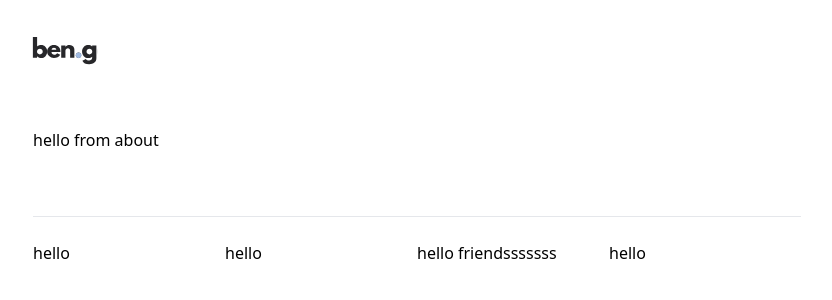
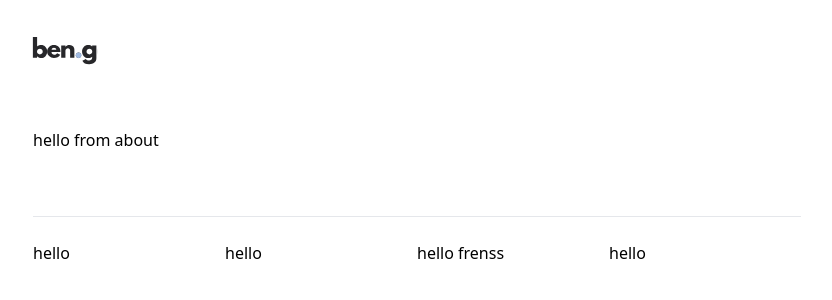
Before and after one commit to bengerlovin/bengerlovin.me, a Next.js app: page /about in a window 1280 px wide. Shown: the top 300 px of the page, without its empty margins (223-1055 px from the left). Built offline with nearby package versions, Linux system fonts and the light colour scheme; a web font is replaced by a local one.

Commit message:
removed console.logs in youtube.ts, adjusted footer, included link in youtube special link on homepage

```diff
--- a/components/Navigation/Footer.tsx
+++ b/components/Navigation/Footer.tsx
@@ -11,7 +11,7 @@ export default function Footer() {
           <div className='flex items-center justify-between max-w-3xl py-6'>
             <div className='flex-shrink-0 w-1/4'>hello</div>
             <div className='flex-shrink-0 w-1/4'>hello</div>
-            <div className='flex-shrink-0 w-1/4'>hello friendsssssss</div>
+            <div className='flex-shrink-0 w-1/4'>hello frenss</div>
             <div className='flex-shrink-0 w-1/4'>hello</div>
           </div>
         </div>
--- a/lib/youtube.ts
+++ b/lib/youtube.ts
@@ -40,14 +40,12 @@ export default async function getYoutubeStats() {
             let minuteLength = duration.toMinutes(duration.parse(videoItem.data.items?.[0].contentDetails.duration))
 
             if (minuteLength) {
-                console.log(minuteLength)
                 totalPlaybackTime += minuteLength;
             }
         }
 
     }
     totalPlaybackTime = parseInt(totalPlaybackTime.toFixed(0));
-    console.log(totalPlaybackTime)
 
     return totalPlaybackTime;
 
--- a/pages/index.tsx
+++ b/pages/index.tsx
@@ -26,7 +26,7 @@ export default function Home({ commitCount, playbackTime, youTubeStats }) {
         {/* Backstory / Timeline */}
         <PageSection>
           <div className='mt-3 text-xl text-gray-600'>
-            <p>I'm currently working as a full-stack developer at <SpecialLink href='https://www.sponsor.com/' variant='blue'> Sponsorium, Inc</SpecialLink>. In the past month, I've pushed <SpecialLink variant='purple' href='https://github.com/bengerlovin'>{commitCount} commits to Github</SpecialLink>, watched <SpecialLink variant='yellow'>{youTubeStats} minutes of coding tutorials</SpecialLink> on YouTube, listened to <SpecialLink variant='rose' href='https://developer.spotify.com/documentation/web-api/reference/#/operations/get-recently-played'>{playbackTime} minutes of music on Spotify</SpecialLink>, and published <SpecialLink href='https://happyhealthytechie.com' variant='green'>4 articles to my developer blog.</SpecialLink></p>
+            <p>I'm currently working as a full-stack developer at <SpecialLink href='https://www.sponsor.com/' variant='blue'> Sponsorium, Inc</SpecialLink>. In the past month, I've pushed <SpecialLink variant='purple' href='https://github.com/bengerlovin'>{commitCount} commits to Github</SpecialLink>, watched <SpecialLink href='https://www.youtube.com/playlist?list=PL3iJPs0FCV3MC-R-BAfO2b7-VN9SaUpp9' variant='yellow'>{youTubeStats} minutes of coding tutorials</SpecialLink> on YouTube, listened to <SpecialLink variant='rose' href='https://developer.spotify.com/documentation/web-api/reference/#/operations/get-recently-played'>{playbackTime} minutes of music on Spotify</SpecialLink>, and published <SpecialLink href='https://happyhealthytechie.com' variant='green'>4 articles to my developer blog.</SpecialLink></p>
             {/* <div className='my-4'>
               <p> Currently based in &rarr; Montreal</p>
             </div> */}
```
